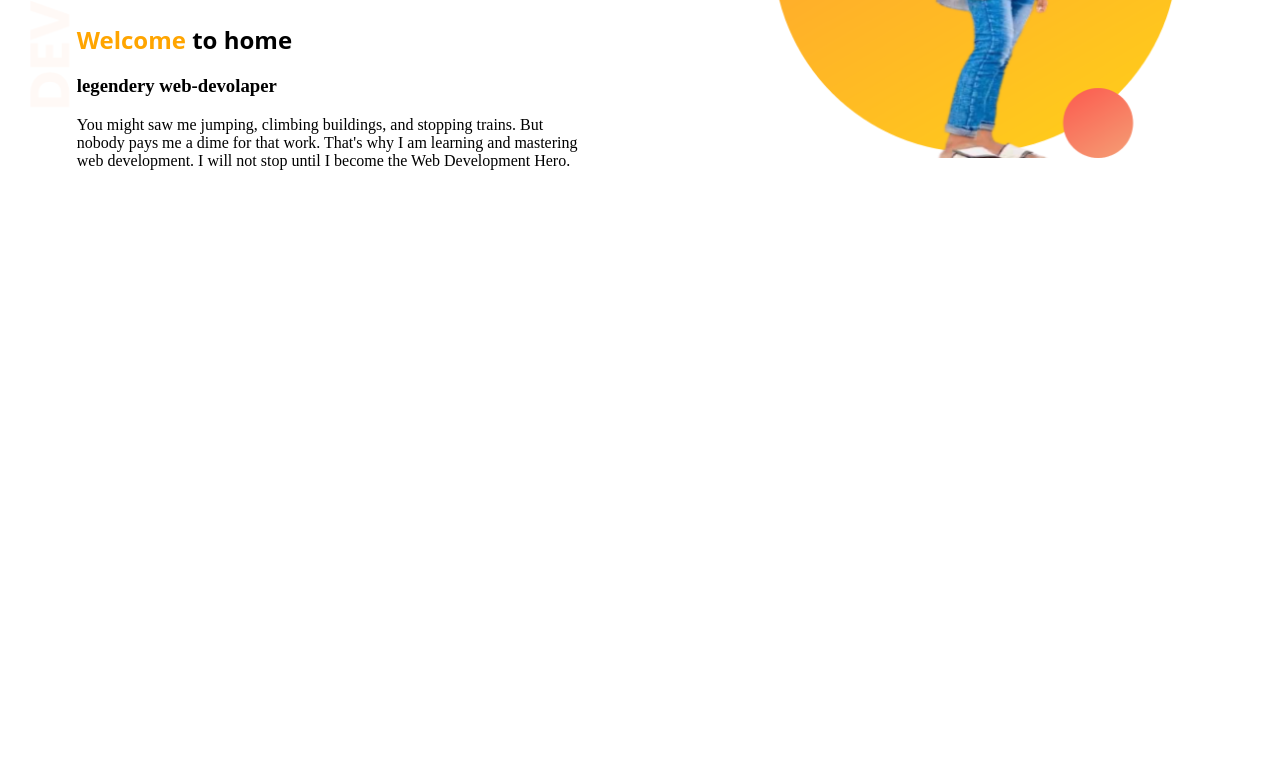
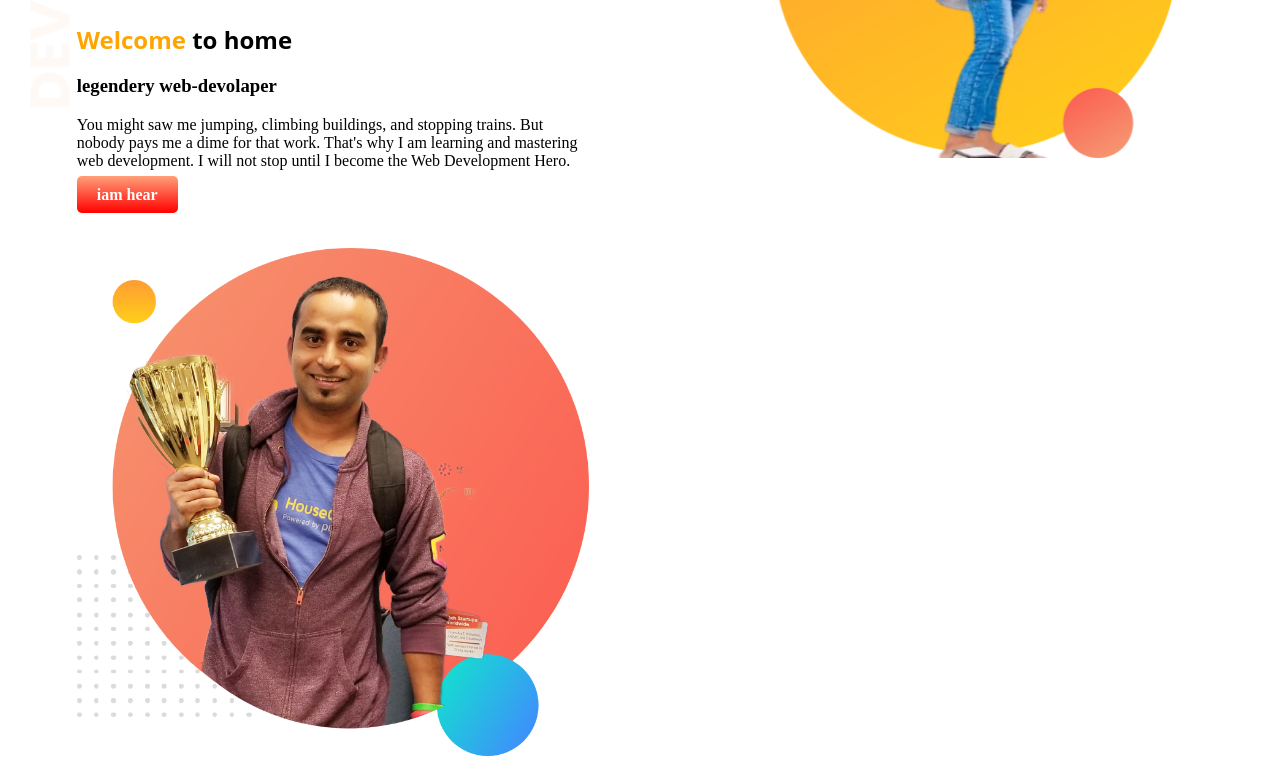
Before and after one commit to Ahadmohan/web-work, a plain HTML site: page index.html in a window 1280 px wide. Shown: the part 252-1012 px from the top of the page. Before the commit the page ends 800 px from the top, so only its background shows below. Drawn offline with Linux system fonts and the light colour scheme.

Commit message:
add new text

```diff
--- a/index.html
+++ b/index.html
@@ -20,11 +20,15 @@
     <h2><span class="hasib"> Welcome</span> to home</h2>
     <h3>legendery web-devolaper</h3>
     <p>You might saw me jumping, climbing buildings, and stopping trains. But nobody pays me a dime for that work. That's why I am learning and mastering web development. I will not stop until I become the Web Development Hero.</p>
+    <a class="dg" target="_blank" href="https://www.natgeotv.com/">iam hear</a>
     </div>
     <div class="kon">
 <img src="/images/image-1.png" alt="">
-
-
+    </div>
+    </section>
+    <section class="hasib">
+    <div class="kon">
+    <img src="/images/jhankar.png" alt="">
     </div>
     </section>
 </body>
--- a/style.css
+++ b/style.css
@@ -32,3 +32,13 @@ width: 100%;
 section{
     height: 500px;
 }
+.dg{
+    text-decoration: none;
+    background-image:linear-gradient(lightsalmon,red);
+    padding: 10px 20px;
+    border-radius: 5px;
+    color:white;
+    font-weight:700;
+
+
+}
```
Also changed, not shown: images/jhankar.png (added).
